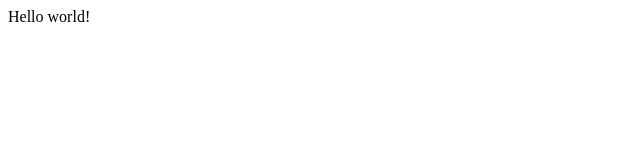
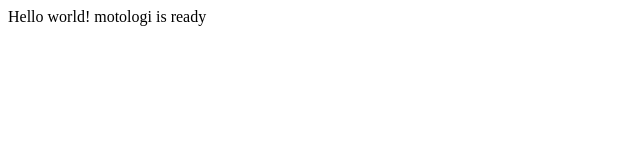
Before and after one commit to monologi/self, a Gatsby site in the folder monologi-site/: page / in a window 1280 px wide. Shown: the whole page, without its empty margins (0-640 px from the left). Built offline with nearby package versions, Linux system fonts and the light colour scheme; Gatsby itself is replaced by a stand-in of ours.

Commit message:
test update

```diff
--- a/monologi-site/src/pages/index.js
+++ b/monologi-site/src/pages/index.js
@@ -1,5 +1,5 @@
 import React from "react"
 
 export default function Home() {
-  return <div>Hello world!</div>
+  return <div>Hello world! motologi is ready</div>
 }
```
Also changed, not shown: 1 other file.
